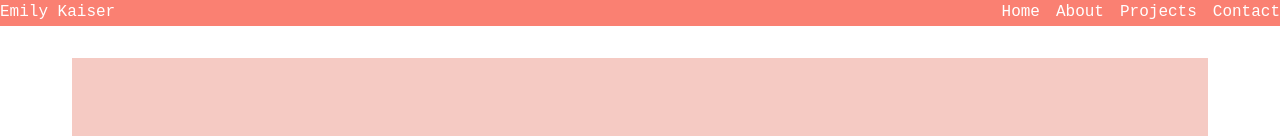
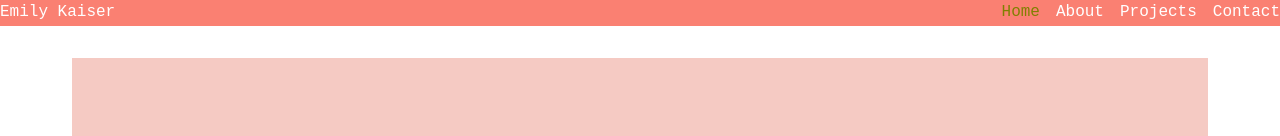
Before and after one commit to ekaiser-512/ekaiser-512.github.io, a React (Vite) app: page / in a window 1280 px wide. In both pictures the pointer is over the item "Home". Shown: the top 136 px of the page. Built offline with nearby package versions, Linux system fonts and the light colour scheme.

Commit message:
button formatting

```diff
--- a/src/components/Header/Header.css
+++ b/src/components/Header/Header.css
@@ -24,3 +24,7 @@ header {
   nav ul li {
     margin-left: 1rem;
   }
+
+  nav ul li:hover {
+    color: olive;
+  }
--- a/src/components/Main/Main.css
+++ b/src/components/Main/Main.css
@@ -30,6 +30,10 @@ main {
     cursor: pointer;
 }
 
+.hero-content button:hover {
+    background-color: olive;
+  }
+
 .about,
 .projects {
     margin-top: 4rem;
```
